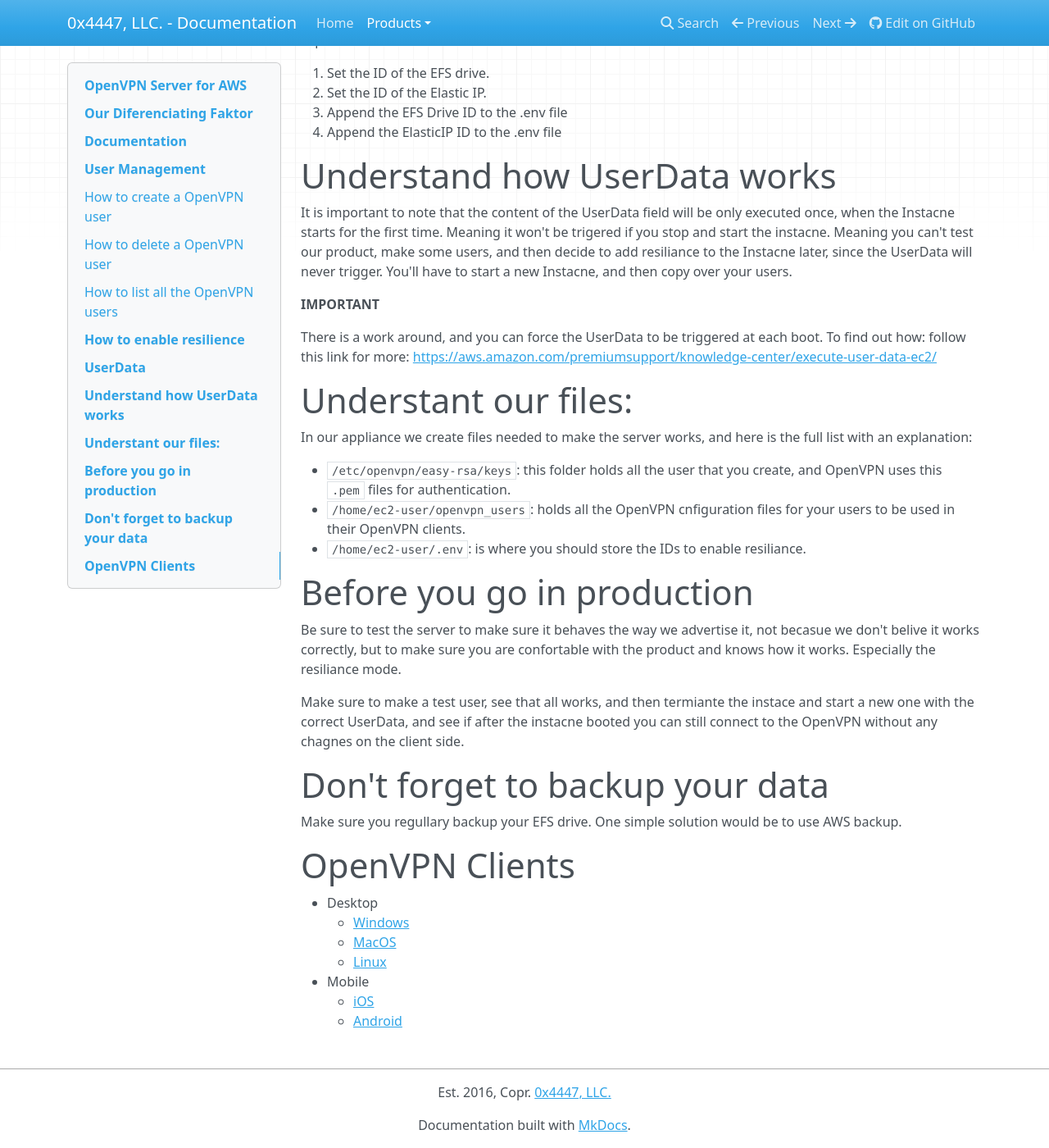
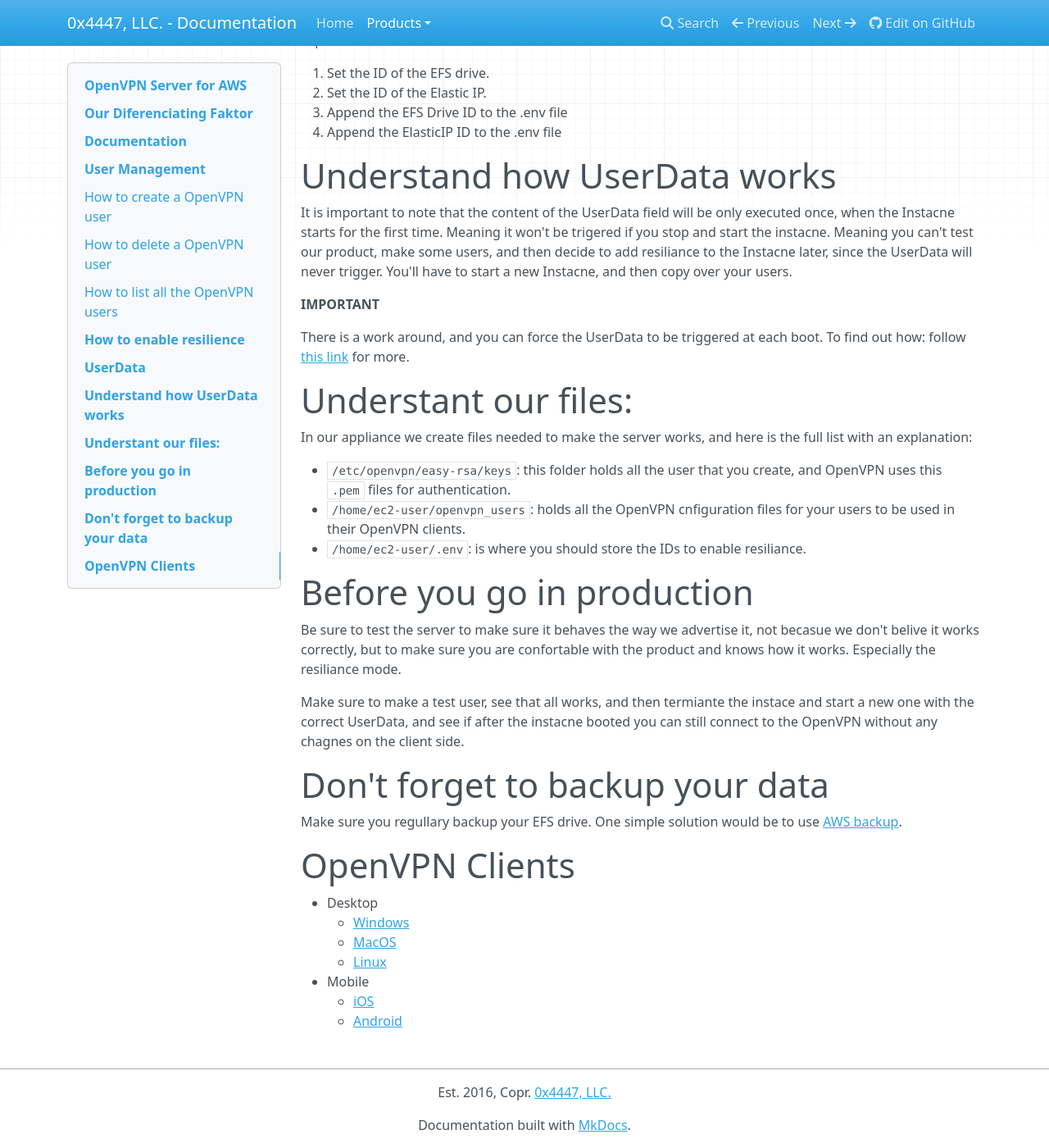
Before and after one commit to 0x4447-office/0x4447_webpage_documentation, an MkDocs documentation site: the page built from docs/products/cloud/aws-marketplace/openvpn-server.md, in a window 1280 px wide and 1400 px high, scrolled down 2576 px. Shown: the whole window at 82% size. Built offline with MkDocs 1.6.1, drawn with Linux system fonts in a browser that asks for light colours; nearby versions of some CDN libraries; some of the changed lines change nothing that is shown.

Commit message:
Update openvpn-server.md

```diff
--- a/docs/products/cloud/aws-marketplace/openvpn-server.md
+++ b/docs/products/cloud/aws-marketplace/openvpn-server.md
@@ -113,8 +113,7 @@ It is important to note that the content of the UserData field will be only exec
 
 **IMPORTANT**
 
-There is a work around, and you can force the UserData to be triggered at each boot. To find out how: follow this link for more:
-[https://aws.amazon.com/premiumsupport/knowledge-center/execute-user-data-ec2/](https://aws.amazon.com/premiumsupport/knowledge-center/execute-user-data-ec2/)
+There is a work around, and you can force the UserData to be triggered at each boot. To find out how: follow [this link](https://aws.amazon.com/premiumsupport/knowledge-center/execute-user-data-ec2/) for more.
 
 # Understant our files:
 
@@ -132,7 +131,7 @@ Make sure to make a test user, see that all works, and then termiante the instac
 
 # Don't forget to backup your data
 
-Make sure you regullary backup your EFS drive. One simple solution would be to use AWS backup.
+Make sure you regullary backup your EFS drive. One simple solution would be to use [AWS backup](https://aws.amazon.com/backup/).
 
 # OpenVPN Clients
 
```
